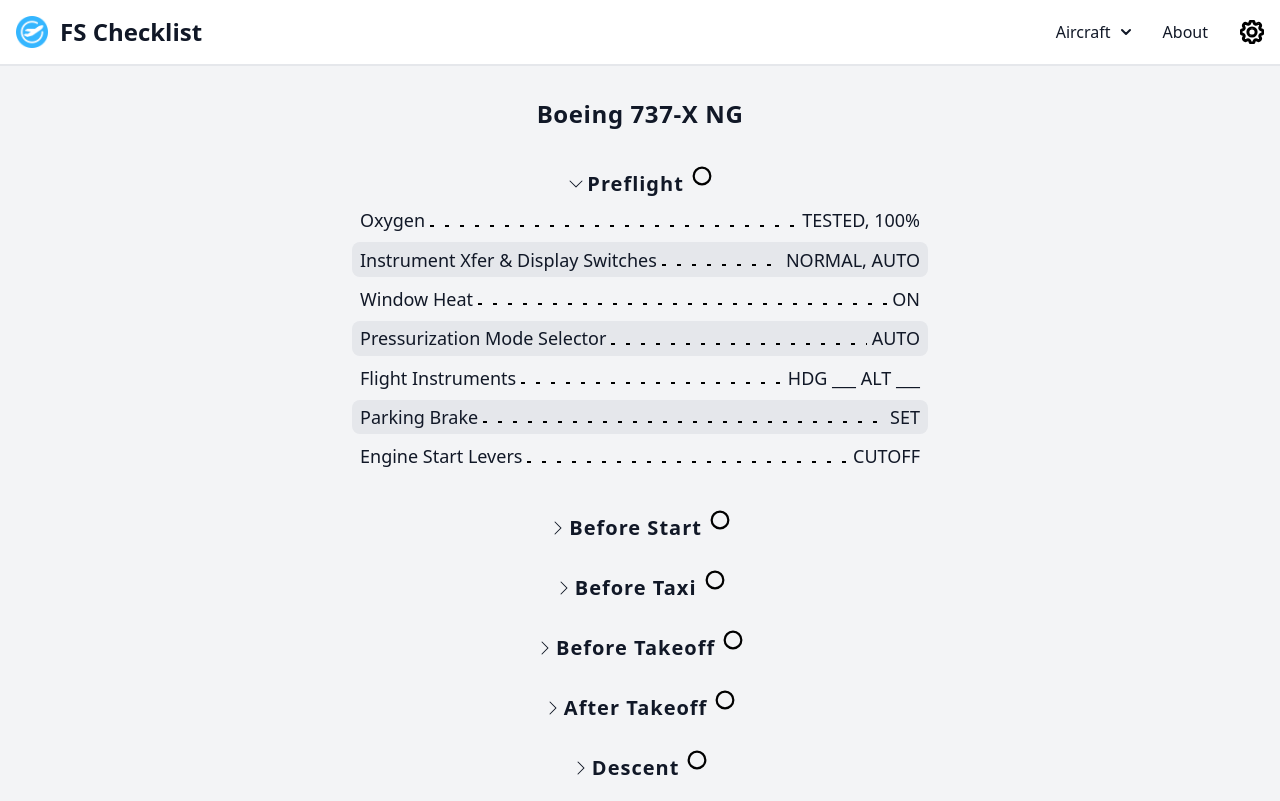
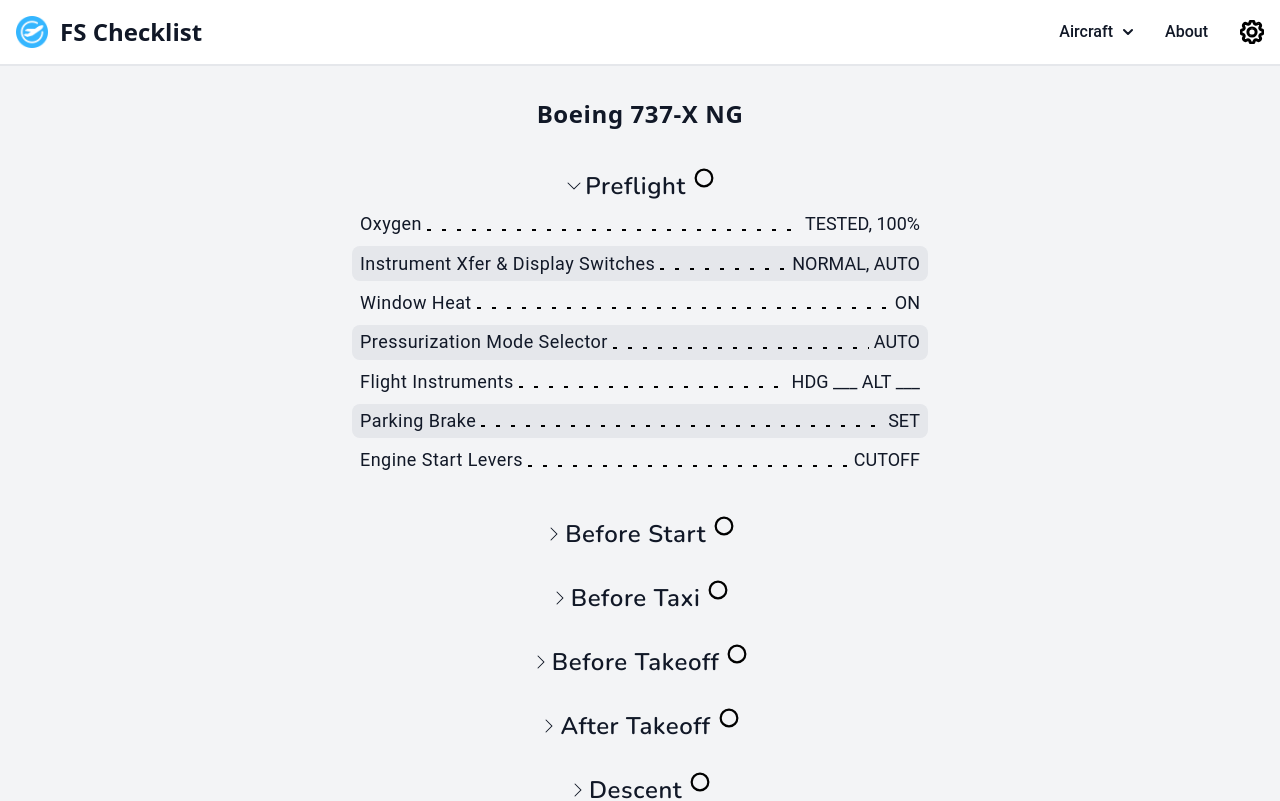
Before and after one commit to DaganCardinal/fschecklist, a React (Vite) app: page /737 in a window 1280 px wide. Shown: the top 801 px of the page. Built offline with nearby package versions, Linux system fonts and the light colour scheme.

Commit message:
Updated fonts

```diff
--- a/src/components/ChecklistItem/ListItem.tsx
+++ b/src/components/ChecklistItem/ListItem.tsx
@@ -28,7 +28,7 @@
       }`}
       onClick={handleChecked}
     >
-      <span className={`label ${checked && "line-through"}`}>
+      <span className={`label md:tracking-wide ${checked && "line-through"}`}>
         {toTitleCase(label)}
       </span>
       <span className="dots"></span>
--- a/src/components/ListSection.tsx
+++ b/src/components/ListSection.tsx
@@ -58,7 +58,7 @@
     <div className="my-6">
       <div className="flex flex-row w-full justify-center">
         <button
-          className={`flex flex-row font-semibold tracking-wider text-xl text-center pt-4  ${
+          className={`flex flex-row tracking-wide text-2xl text-center pt-4 font-heading ${
             allChecked && "line-through"
           }`}
           onClick={() => setIsExpanded(!isExpanded)}
@@ -119,7 +119,7 @@
         )}
       </div>
       {isExpanded && (
-        <div className="mx-8">
+        <div className="mx-8 font-body">
           {items.map((item, index) => (
             <ListItem
               key={index}
--- a/src/components/Navbar/NavbarComponents.tsx
+++ b/src/components/Navbar/NavbarComponents.tsx
@@ -13,7 +13,7 @@
   return (
     <Link
       to={to}
-      className="block py-2 pl-3 pr-4 text-gray-900 rounded hover:bg-gray-100 md:hover:bg-transparent md:border-0 md:hover:text-blue-700 md:p-0 dark:text-white md:dark:hover:text-blue-500 dark:hover:bg-gray-700 dark:hover:text-white md:dark:hover:bg-transparent"
+      className="block py-2 font-body  pl-3 pr-4 text-gray-900 rounded hover:bg-gray-100 md:hover:bg-transparent md:border-0 md:hover:text-blue-700 md:p-0 dark:text-white md:dark:hover:text-blue-500 dark:hover:bg-gray-700 dark:hover:text-white md:dark:hover:bg-transparent"
     >
       {content}
     </Link>
@@ -38,7 +38,7 @@
         id="aircraftDropdownButton"
         onClick={toggleDropdown}
         data-dropdown-toggle="aircraftDropdown"
-        className="flex items-center justify-between w-full py-2 pl-3 pr-4 text-gray-900 rounded hover:bg-gray-100 md:hover:bg-transparent md:border-0 md:hover:text-blue-700 md:p-0 md:w-auto dark:text-white md:dark:hover:text-blue-500 dark:focus:text-white dark:border-gray-700 dark:hover:bg-gray-700 md:dark:hover:bg-transparent"
+        className="flex items-center font-body justify-between w-full py-2 pl-3 pr-4 text-gray-900 rounded hover:bg-gray-100 md:hover:bg-transparent md:border-0 md:hover:text-blue-700 md:p-0 md:w-auto dark:text-white md:dark:hover:text-blue-500 dark:focus:text-white dark:border-gray-700 dark:hover:bg-gray-700 md:dark:hover:bg-transparent"
       >
         {title}{" "}
         <svg
--- a/src/index.css
+++ b/src/index.css
@@ -1,3 +1,4 @@
+@import url("https://fonts.googleapis.com/css2?family=Nunito:wght@600&family=Roboto+Mono:wght@300;400&display=swap");
 @tailwind base;
 @tailwind components;
 @tailwind utilities;
--- a/src/routes/About.tsx
+++ b/src/routes/About.tsx
@@ -2,9 +2,9 @@
 
 export const About = () => {
   return (
-    <div className="flex flex-col w-full justify-center my-10">
+    <div className="flex flex-col w-full justify-center my-10 font-body">
       <div>
-        <h1 className="text-3xl tracking-wide text-center my-4">
+        <h1 className="text-3xl tracking-wide text-center my-4 font-heading">
           About FS Checklist
         </h1>
       </div>
--- a/src/routes/Home.tsx
+++ b/src/routes/Home.tsx
@@ -4,9 +4,9 @@
 export const Home = () => {
   return (
     <>
-      <div className="flex flex-col justify-center mx-auto text-center mt-12">
-        <h1 className="text-3xl font-bold mb-8">FSChecklist</h1>
-        <p className="text-xl my-4">
+      <div className="flex flex-col justify-center mx-auto text-center mt-12 font-body">
+        <h1 className="text-3xl font-bold font-heading mb-2">FSChecklist</h1>
+        <p className="text-xl mb-8">
           A simple checklist web app for flight simulators
         </p>
         <p className="text-xl">Select an aircraft to get started</p>
--- a/tailwind.config.js
+++ b/tailwind.config.js
@@ -7,7 +7,12 @@
   ],
   darkMode: "class",
   theme: {
-    extend: {},
+    extend: {
+      fontFamily: {
+        heading: ['"Nunito"', "sans-serif"],
+        body: ["Roboto", "sans-serif"],
+      },
+    },
   },
   plugins: [require("flowbite/plugin")],
 };
```
